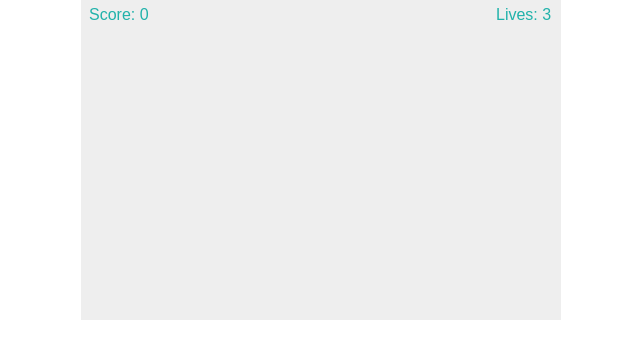
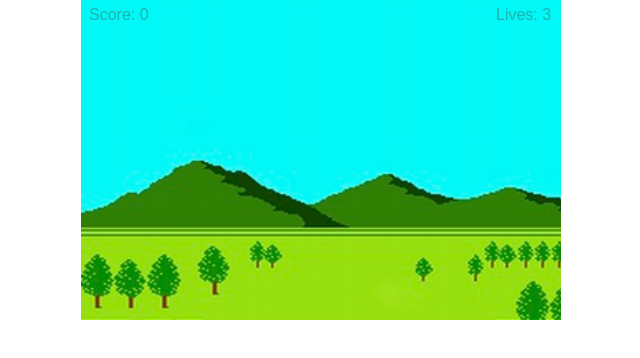
Before and after one commit to mbelgrader/ClayShooting, a plain HTML site: page index.html in a window 1280 px wide. Shown: the whole page, without its empty margins (319-959 px from the left). Drawn offline with Linux system fonts and the light colour scheme.

Commit message:
Add background

```diff
--- a/index.html
+++ b/index.html
@@ -3,11 +3,8 @@
 <head>
     <meta charset="utf-8" />
     <link type="text/javascript" src="script.js"/>
+    <link rel="stylesheet" href="./styles.css">
     <title>Clay Shooting</title>
-    <style>
-    	* { padding: 0; margin: 0; }
-    	canvas { background: #eee; display: block; margin: 0 auto; }
-    </style>
 </head>
 <body>
 
@@ -29,7 +26,7 @@
     var discRadius = 10;
     var dx = 1;
     var dy = -2.5;
-    var discColor = "LightSeaGreen"
+    var discColor = "white"
 
     var score = 0;
     var lives = 3;
--- /dev/null
+++ b/styles.css
@@ -0,0 +1,12 @@
+body {
+  padding: 0;
+  margin: 0;
+}
+
+#myCanvas {
+  /*background-color: #eee;*/
+  background-image: url('./images/background.jpg');
+  background-size: cover;
+  display: block;
+  margin: 0 auto;
+}
```
Also changed, not shown: images/background.jpg (added).
